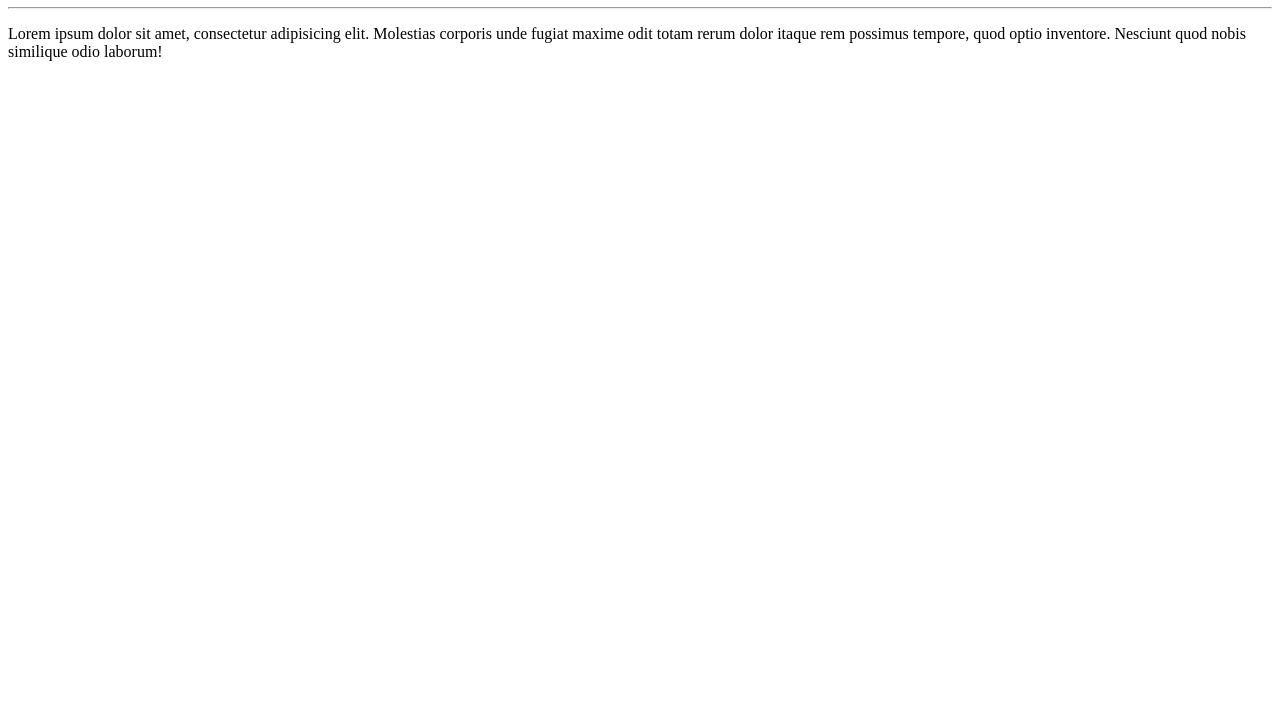
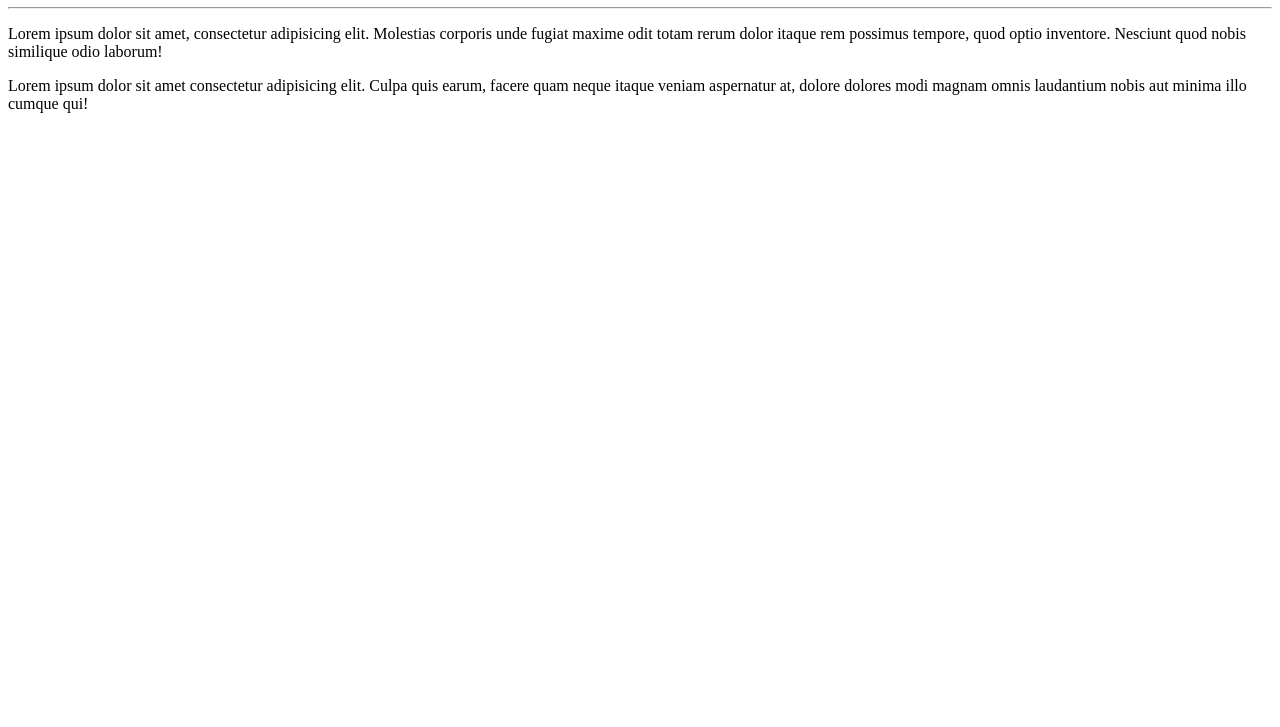
Before and after one commit to euemanoel1/helloworld, a plain HTML site: page site_simples/index.html in a window 1280 px wide. Shown: the part 73-800 px from the top of the page. Drawn offline with Linux system fonts and the light colour scheme.

Commit message:
adicionei mais um lorem

```diff
--- a/site_simples/index.html
+++ b/site_simples/index.html
@@ -9,5 +9,6 @@
     <h1>what's up man</h1>
     <hr>
     <p>Lorem ipsum dolor sit amet, consectetur adipisicing elit. Molestias corporis unde fugiat maxime odit totam rerum dolor itaque rem possimus tempore, quod optio inventore. Nesciunt quod nobis similique odio laborum!</p>
+    <p>Lorem ipsum dolor sit amet consectetur adipisicing elit. Culpa quis earum, facere quam neque itaque veniam aspernatur at, dolore dolores modi magnam omnis laudantium nobis aut minima illo cumque qui!</p>
 </body>
 </html>
```
